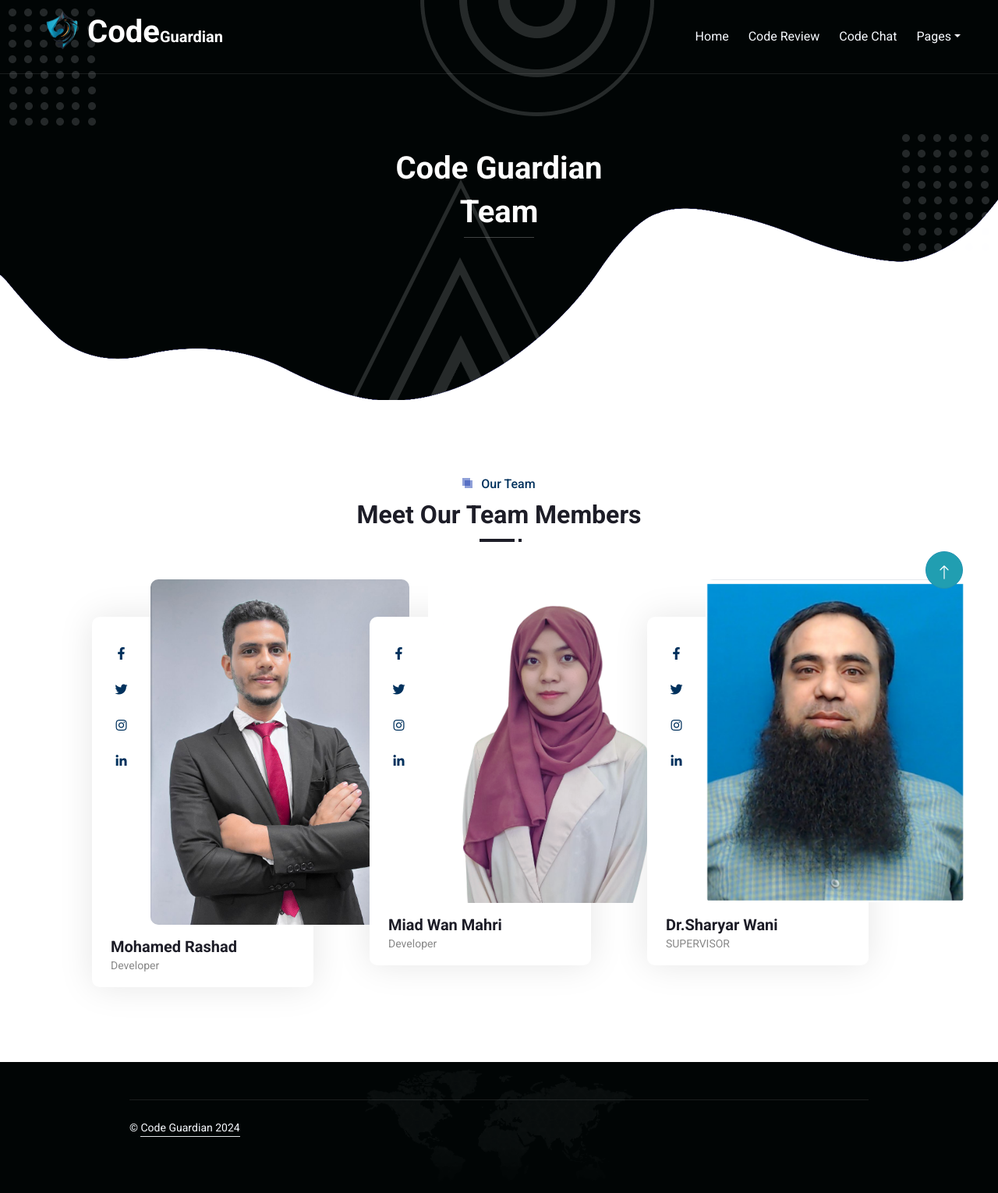
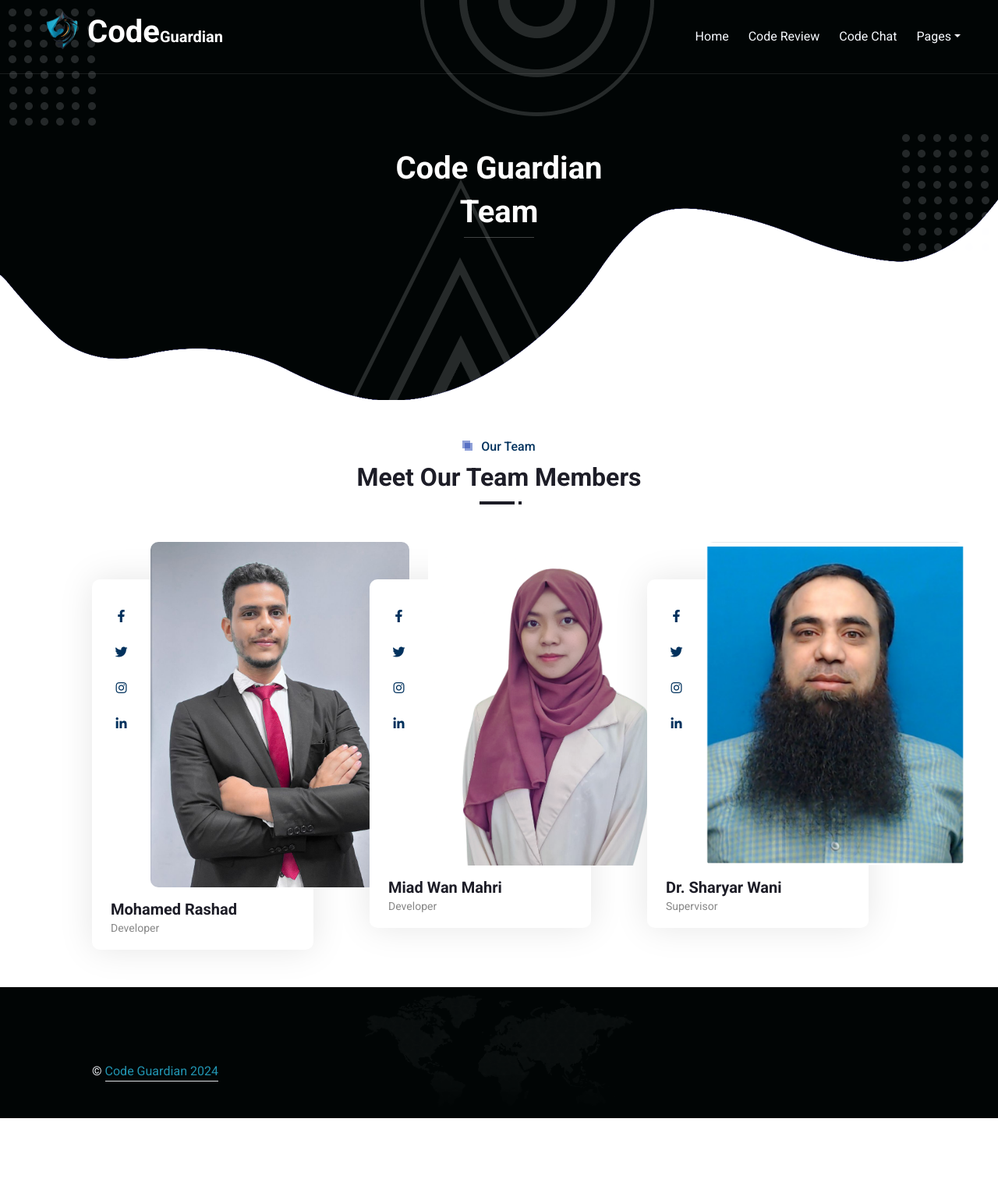
Before and after one commit to stabbler53/AutomatedCodeReview, a Django app: page /team/ in a window 1280 px wide. Shown: the whole page at 78% size. After the commit the page ends 1434 px from the top, so only its background shows below. Run offline with Django 5.2, Linux system fonts and the light colour scheme; parts of the project's set-up code (start-up, migrations or seed data) failed here and were passed over; some libraries are stand-ins or nearby versions.

Commit message:
Venv added and site adjustments

```diff
--- a/code_app/templates/index.html
+++ b/code_app/templates/index.html
@@ -231,7 +231,6 @@
     <script src="{% static 'lib/wow/wow.min.js' %}"></script>
     <script src="{% static 'lib/easing/easing.min.js' %}"></script>
     <script src="{% static 'lib/waypoints/waypoints.min.js' %}"></script>
-    <script src="{% static 'lib/counterup/counterup.min.js' %}"></script>
     <script src="{% static 'lib/owlcarousel/owl.carousel.min.js' %}"></script>
     <script src="{% static 'lib/isotope/isotope.pkgd.min.js' %}"></script>
     <script src="{% static 'lib/lightbox/js/lightbox.min.js' %}"></script>
--- a/code_app/templates/team.html
+++ b/code_app/templates/team.html
@@ -25,6 +25,19 @@
   <link href="{% static 'css/bootstrap.min.css' %}" rel="stylesheet">
 
   <link href="{% static 'css/style.css' %}" rel="stylesheet">
+  <style>
+    body, html {
+        padding: 0;
+        margin: 0;
+        width: 100%;
+        overflow-x: hidden;
+        background-color: #f2f2f2;
+    }
+    .container-xxl {
+        max-width: 100%;
+        padding: 0;
+    }
+</style>
 </head>
 
 <body>
@@ -32,59 +45,33 @@
   <div class="container-xxl bg-white p-0">
 
     <div id="spinner" class="show bg-white position-fixed translate-middle w-100 vh-100 top-50 start-50 d-flex align-items-center justify-content-center">
-
       <div class="spinner-grow text-primary" style="width: 3rem; height: 3rem;" role="status">
-
         <span class="sr-only">Loading...</span>
-
       </div>
-
     </div>
 
     <div class="container-xxl position-relative p-0">
-
       <nav class="navbar navbar-expand-lg navbar-light px-4 px-lg-5 py-3 py-lg-0">
-
         <a href="{% url 'index' %}" class="navbar-brand p-0">
-
-          <h1 class=""><i class=""></i><img src="{% static 'img/logo-removebg-preview.png' %}" alt="Logo">Code<span class="fs-5">Guardian</span></h1>
-
+          <h1><img src="{% static 'img/logo-removebg-preview.png' %}" alt="Logo">Code<span class="fs-5">Guardian</span></h1>
         </a>
-
         <button class="navbar-toggler" type="button" data-bs-toggle="collapse" data-bs-target="#navbarCollapse">
-
           <span class="fa fa-bars"></span>
-
         </button>
-
         <div class="collapse navbar-collapse" id="navbarCollapse">
-
           <div class="navbar-nav ms-auto py-0">
-
             <a href="{% url 'index' %}" class="nav-item nav-link">Home</a>
-
             <a href="{% url 'service' %}" class="nav-item nav-link">Code Review</a>
-
             <a href="{% url 'chat' %}" class="nav-item nav-link">Code Chat</a>
-
             <div class="nav-item dropdown">
-
               <a href="#" class="nav-link dropdown-toggle" data-bs-toggle="dropdown">Pages</a>
-
               <div class="dropdown-menu m-0">
-
                 <a href="{% url 'about' %}" class="dropdown-item">About</a>
-
                 <a href="{% url 'team' %}" class="dropdown-item">Our Team</a>
-
               </div>
-
             </div>
-
           </div>
-
         </div>
-
       </nav>
 
       <div class="container-xxl py-5 bg-primary hero-header mb-5">
@@ -94,15 +81,13 @@
               <h1 class="text-white animated zoomIn">Code Guardian</h1>
               <h1 class="text-white animated zoomIn">Team</h1>
               <hr class="bg-white mx-auto mt-0" style="width: 90px;">
-                    <nav aria-label="breadcrumb">
-                    </nav>
             </div>
           </div>
         </div>
       </div>
     </div>
 
-          <div class="container-xxl py-5">
+    <div class="container-xxl py-0">
       <div class="container px-lg-5">
         <div class="section-title position-relative text-center mb-5 pb-2 wow fadeInUp" data-wow-delay="0.1s">
           <h6 class="position-relative d-inline text-primary ps-4">Our Team</h6>
@@ -144,21 +129,21 @@
               </div>
             </div>
           </div>
+
           <div class="col-lg-4 col-md-6 wow fadeInUp" data-wow-delay="0.6s">
             <div class="team-item">
               <div class="d-flex">
                 <div class="flex-shrink-0 d-flex flex-column align-items-center mt-4 pt-5" style="width: 75px;">
                   <a class="btn btn-square text-primary bg-white my-1" href=""><i class="fab fa-facebook-f"></i></a>
                   <a class="btn btn-square text-primary bg-white my-1" href=""><i class="fab fa-twitter"></i></a>
-                                    <a class="btn btn-square text-primary bg-white my-1" href=""><i class="fab fa-instagram"></i></a>
+                  <a class="btn btn-square text-primary bg-white my-1" href="https://www.instagram.com/mamr8844?igsh=dWhpY2dqZ3dlc2Rk"><i class="fab fa-instagram"></i></a>
                   <a class="btn btn-square text-primary bg-white my-1" href="https://www.linkedin.com/in/sharyarwani/"><i class="fab fa-linkedin-in"></i></a>
                 </div>
                 <img class="img-fluid rounded w-100" src="{% static 'img/team-3.jpg' %}" alt="">
               </div>
               <div class="px-4 py-3">
-                                <h5 class="fw-bold m-0">Dr.Sharyar Wani</h5>
-                                <small>SUPERVISOR</small>
-                            </div>
+                <h5 class="fw-bold m-0">Dr. Sharyar Wani</h5>
+                <small>Supervisor</small>
                           </div>
           </div>
         </div>
@@ -166,31 +151,24 @@
     </div>
     <!-- Team End -->
 
-
     <!-- Footer Start -->
     <div class="container-fluid bg-primary text-light footer mt-5 pt-5 wow fadeIn" data-wow-delay="0.1s">
       <div class="container py-5 px-lg-5">
         <div class="row g-5">
-            </div>
-            <div class="container px-lg-5">
-                <div class="copyright">
-                    <div class="row">
           <div class="col-md-6 text-center text-md-start mb-3 mb-md-0">
             &copy; <a class="border-bottom" href="#">Code Guardian 2024</a>
           </div>
         </div>
       </div>
     </div>
-        </div>
     <!-- Footer End -->
-
 
     <!-- Back to Top -->
     <a href="#" class="btn btn-lg btn-primary btn-lg-square back-to-top pt-2"><i class="bi bi-arrow-up"></i></a>
   </div>
 
   <!-- JavaScript Libraries -->
-    <script src="{% static 'lib/jquery/jquery.min.js' %}"></script>
+  <script src="https://code.jquery.com/jquery-3.6.0.min.js"></script>
   <script src="{% static 'lib/bootstrap/js/bootstrap.bundle.min.js' %}"></script>
   <script src="{% static 'lib/wow/wow.min.js' %}"></script>
   <script src="{% static 'lib/easing/easing.min.js' %}"></script>
```
Also changed, not shown: code_app/templates/about.html (+13 -0 lines), code_app/templates/chat.html (+7 -4 lines), code_app/templates/service.html (+12 -5 lines), 2 other files. Lines whose indentation alone changed are shown as unchanged.
